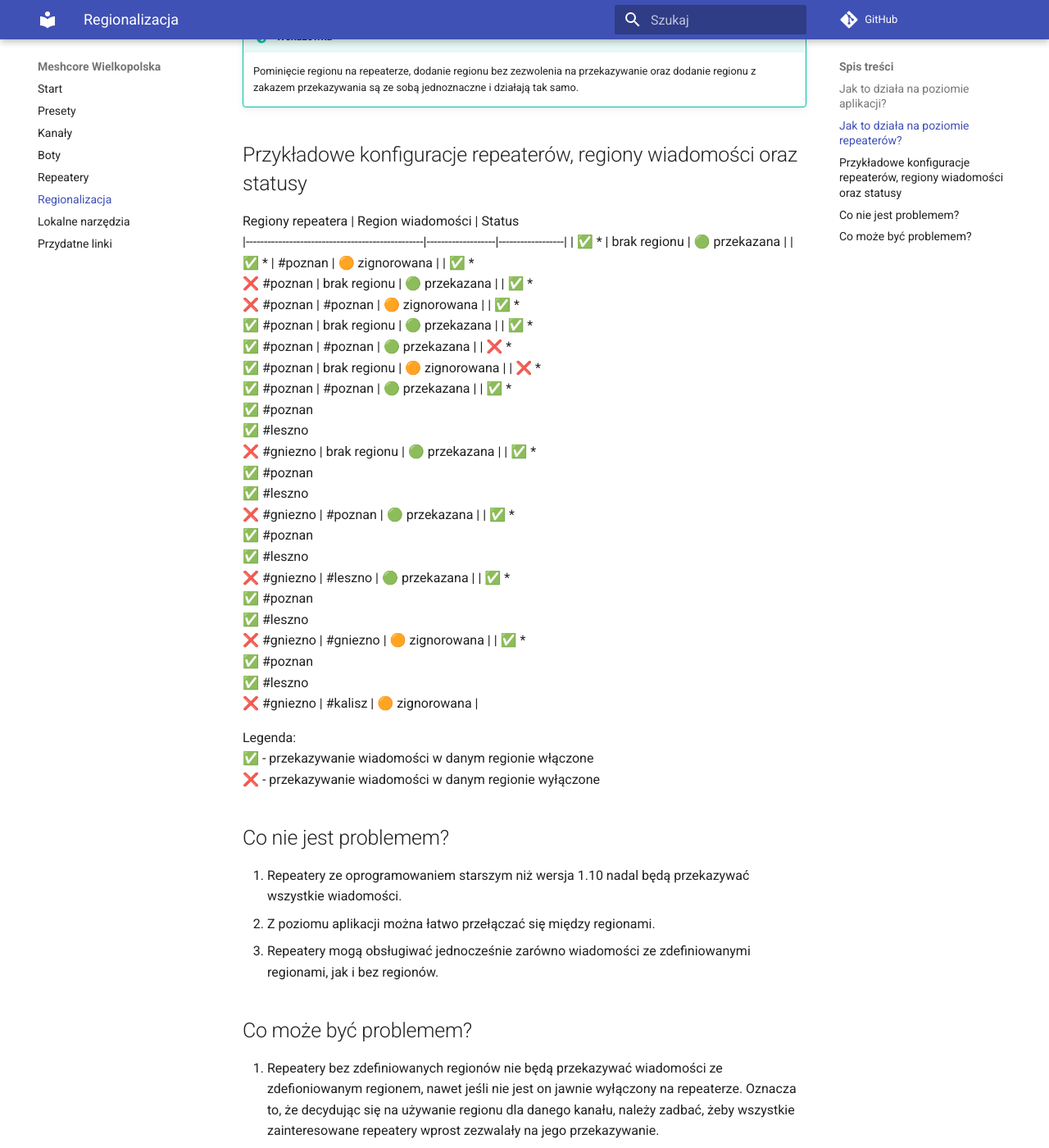
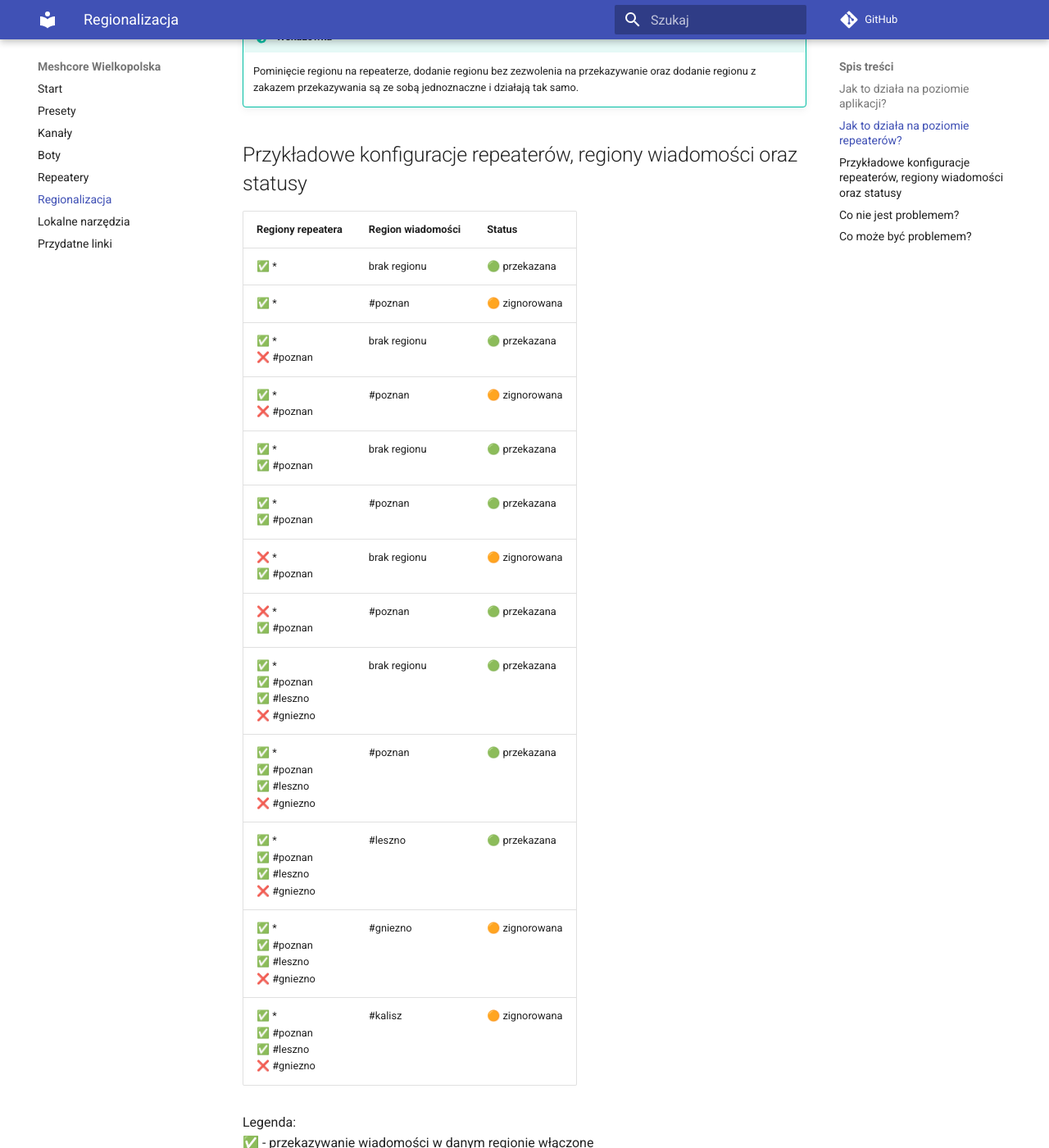
Before and after one commit to chybaDapi/awesome-meshcore-wlkp, an MkDocs documentation site: the page built from docs/regions.md, in a window 1280 px wide and 1400 px high, scrolled down 954 px. Shown: the whole window at 82% size. Built offline with MkDocs 1.6.1 and Material for MkDocs 9.7.7, drawn with Linux system fonts in a browser that asks for light colours; comment, search, counter and statistics services are not loaded.

```diff
--- a/docs/regions.md
+++ b/docs/regions.md
@@ -28,20 +28,20 @@ Od wersji 1.10 dodane zostało wsparcie dla regionalizacji. Wszystkie repeatery
 
 ## Przykładowe konfiguracje repeaterów, regiony wiadomości oraz statusy
  Regiony repeatera                               | Region wiadomości | Status
-|-------------------------------------------------|-------------------|------------------|
-| ✅ *                                             | brak regionu      | 🟢 przekazana    |
-| ✅ *                                             | #poznan           | 🟠 zignorowana   |
-| ✅ *<br>❌ #poznan                                | brak regionu      | 🟢 przekazana    |
-| ✅ *<br>❌ #poznan                                | #poznan           | 🟠 zignorowana   |
-| ✅ *<br>✅ #poznan                                | brak regionu      | 🟢 przekazana    |
-| ✅ *<br>✅ #poznan                                | #poznan           | 🟢 przekazana    |
-| ❌ *<br>✅ #poznan                                | brak regionu      | 🟠 zignorowana   |
-| ❌ *<br>✅ #poznan                                | #poznan           | 🟢 przekazana    |
-| ✅ *<br>✅ #poznan<br>✅ #leszno<br>❌ #gniezno     | brak regionu      | 🟢 przekazana    |
-| ✅ *<br>✅ #poznan<br>✅ #leszno<br>❌ #gniezno     | #poznan           | 🟢 przekazana    |
-| ✅ *<br>✅ #poznan<br>✅ #leszno<br>❌ #gniezno     | #leszno           | 🟢 przekazana    |
-| ✅ *<br>✅ #poznan<br>✅ #leszno<br>❌ #gniezno     | #gniezno          | 🟠 zignorowana   |
-| ✅ *<br>✅ #poznan<br>✅ #leszno<br>❌ #gniezno     | #kalisz           | 🟠 zignorowana   |
+-------------------------------------------------|-------------------|------------------
+ ✅ *                                             | brak regionu      | 🟢 przekazana
+ ✅ *                                             | #poznan           | 🟠 zignorowana
+ ✅ *<br>❌ #poznan                                | brak regionu      | 🟢 przekazana
+ ✅ *<br>❌ #poznan                                | #poznan           | 🟠 zignorowana
+ ✅ *<br>✅ #poznan                                | brak regionu      | 🟢 przekazana
+ ✅ *<br>✅ #poznan                                | #poznan           | 🟢 przekazana
+ ❌ *<br>✅ #poznan                                | brak regionu      | 🟠 zignorowana
+ ❌ *<br>✅ #poznan                                | #poznan           | 🟢 przekazana
+ ✅ *<br>✅ #poznan<br>✅ #leszno<br>❌ #gniezno     | brak regionu      | 🟢 przekazana
+ ✅ *<br>✅ #poznan<br>✅ #leszno<br>❌ #gniezno     | #poznan           | 🟢 przekazana
+ ✅ *<br>✅ #poznan<br>✅ #leszno<br>❌ #gniezno     | #leszno           | 🟢 przekazana
+ ✅ *<br>✅ #poznan<br>✅ #leszno<br>❌ #gniezno     | #gniezno          | 🟠 zignorowana
+ ✅ *<br>✅ #poznan<br>✅ #leszno<br>❌ #gniezno     | #kalisz           | 🟠 zignorowana
 
 Legenda:<br>
 ✅ - przekazywanie wiadomości w danym regionie włączone <br>
```
